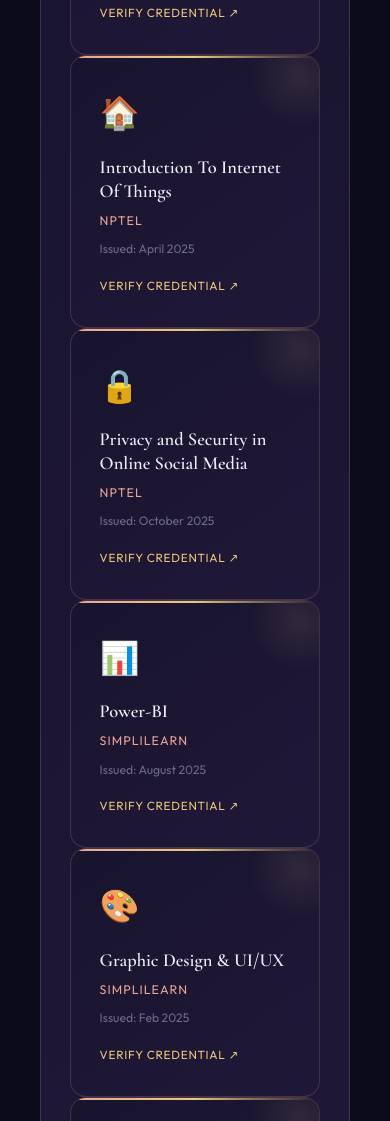
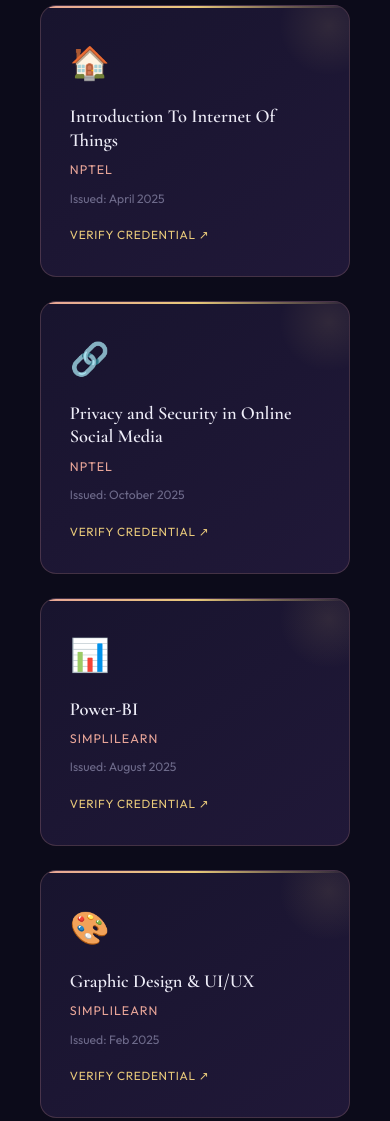
Before and after one commit to sanjumeha19/SGSanjuMeha-portfolio, a plain HTML site: page index.html in a window 390 px wide. Shown: the part 7252-8373 px from the top of the page. Drawn offline with nearby package versions, Linux system fonts and the light colour scheme.

Commit message:
Fix portfolio HTML and responsive layout issues

```diff
--- a/index.html
+++ b/index.html
@@ -662,15 +662,16 @@ footer{text-align:center;padding:2rem;border-top:1px solid var(--border);font-si
     <div class="section-label reveal">Credentials</div>
     <h2 class="section-title reveal">Certifi<em style="font-style:italic;color:var(--gold)">cations</em></h2>
     <div class="cert-grid">
-      <div class="cert-card reveal">
-         <div class="cert-card reveal" style="animation-delay:0.2s">
+
+       <div class="cert-card reveal" style="animation-delay:0.2s">
         <div class="cert-icon">☁️</div>
         <div class="cert-name">Azure Developer Associate</div>
         <div class="cert-issuer">Microsoft</div>
         <div class="cert-date">Issued: March 2026 ·  Expires: March 2027</div>
         <a href="#" class="cert-verify">Verify Credential ↗</a>
       </div>
-       <div class="cert-card reveal" style="animation-delay:0.1s">
+
+    <div class="cert-card reveal" style="animation-delay:0.1s">
         <div class="cert-icon">🏠</div>
         <div class="cert-name">Introduction To Internet Of Things</div>
         <div class="cert-issuer">NPTEL</div>
@@ -678,14 +679,15 @@ footer{text-align:center;padding:2rem;border-top:1px solid var(--border);font-si
         <a href="#" class="cert-verify">Verify Credential ↗</a>
       </div>
 
-        <div class="cert-card reveal" style="animation-delay:0.25s">
-        <div class="cert-icon">🔒</div>
+<div class="cert-card reveal" style="animation-delay:0.25s">
+        <div class="cert-icon">🔗</div>
         <div class="cert-name">Privacy and Security in Online Social Media</div>
         <div class="cert-issuer">NPTEL</div>
         <div class="cert-date">Issued: October 2025</div>
         <a href="#" class="cert-verify">Verify Credential ↗</a>
       </div>
-        <div class="cert-card reveal" style="animation-delay:0.3s">
+
+      <div class="cert-card reveal">
         <div class="cert-icon">📊</div>
         <div class="cert-name">Power-BI</div>
         <div class="cert-issuer">Simplilearn</div>
```
